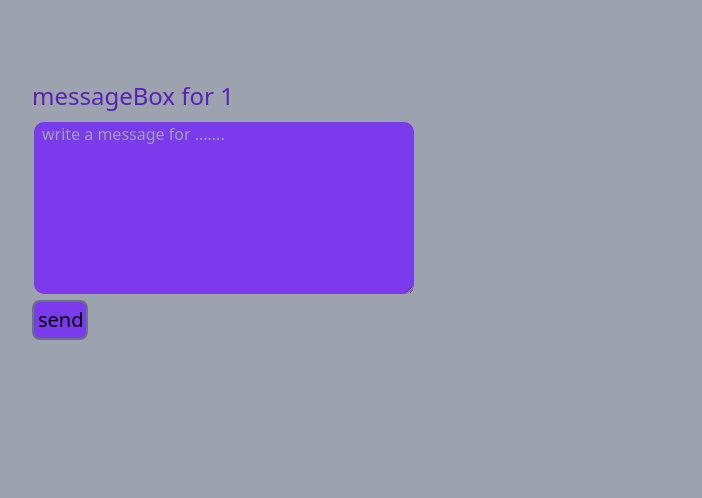
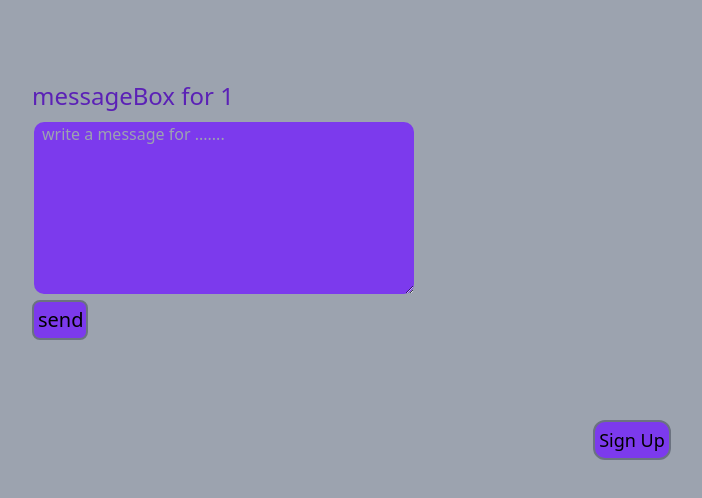
Before and after one commit to Abdulmujib007/Anonymous-frontend, a React (Create React App) app: page /user/1 in a window 1280 px wide. Shown: the top 498 px of the page, without its empty margins (48-750 px from the left). Built offline with nearby package versions, Linux system fonts and the light colour scheme; no server answers.

Commit message:
sigh up added

```diff
--- a/src/components/MessageBox.jsx
+++ b/src/components/MessageBox.jsx
@@ -1,7 +1,7 @@
 /* eslint-disable no-const-assign */
 import React, { useState } from "react";
 import Fetch from "../helper/Fetch";
-const MessageBox = ({ match }) => {
+const MessageBox = ({ match,history }) => {
   const [text, setText] = useState("");
   const [error, setError] = useState("");
   const handleText = (e) => setText(e.target.value);
@@ -24,8 +24,11 @@ const MessageBox = ({ match }) => {
         });
   };
   const { username } = match.params;
+  const handleSignUp = () => {
+    history.push('/')
+  }
   return (
-    <div className='h-screen w-screen bg-gray-400 flex flex-col pt-20 text-2xl pl-20  '>
+    <div className='h-screen w-screen bg-gray-400 flex flex-col pt-20 text-2xl pl-20 overflow-auto'>
       <p className='text-xl text-green-600'>{error}</p>
       <p className='pb-2 text-purple-800'>messageBox for {username}</p>
       <textarea
@@ -37,6 +40,9 @@ const MessageBox = ({ match }) => {
         placeholder="write a message for ......."
       ></textarea>
       <button className='flex w-14 p-1 rounded-lg text-xl text-center mt-1 outline-none border-2 border-gray-500 bg-purple-600 ' onClick={() => addMore(username)}>send</button>
+      <div className='flex items-center justify-center mt-20'>
+      <button className='border-2 border-gray-500 bg-purple-600 text- text-lg max-w-max rounded-xl p-1' onClick={handleSignUp}>Sign Up</button>
+      </div>
     </div>
   );
 };
--- a/src/components/Messages.js
+++ b/src/components/Messages.js
@@ -19,14 +19,26 @@ const Messages = ({ history }) => {
     window.localStorage.clear();
     history.push("/login");
   };
+  // const handleCopy = () => {
+  //     const el = document.createElement('input')
+  //     // el.value = 'https://anonymously.netlify.app/user/' + username
+  //     // el.select()
+  //     // document.execCommand('copy')
+  //     const copy = document.getElementById('linking')
+  //     // copy.textContent.select()
+  //     el.value = copy.textContent
+  //     el.select()
+  //     document.execCommand('copy')
+  //     // document.body.removeChild(el)
+  // }
   return (
-    <div className="flex flex-col text-gray-600 bg-purple-300 text-2xl items-center w-screen h-screen pt-16 overflow-x-auto">
+    <div className=" first-div flex flex-col text-gray-600 bg-purple-300 text-2xl items-center w-screen h-screen pt-16 overflow-x-hidden">
       <h2 className="">{username} logged in</h2>
       <div className="mt-20 pl-10 flex justify-start items-start w-screen">
         copy link to messageBox:
-        <Link className="text-purple-700" to={messagePage}>
+        <span id='linking'className="text-purple-700" to={messagePage}>
         https://anonymously.netlify.app/user/{username}
-        </Link>
+        </span>
       </div>
       <p className="mt-10 w-screen flex justify-start pl-10 ">Your Messages:</p>
       <br />
--- a/src/index.css
+++ b/src/index.css
@@ -8,5 +8,11 @@
    outline: none;
 }
 
+  /* @media only screen and (max-width: 768px) {
+     .first-div {
+      width: ;
+    }
+  }
+ */
 
 @tailwind utilities;
```
